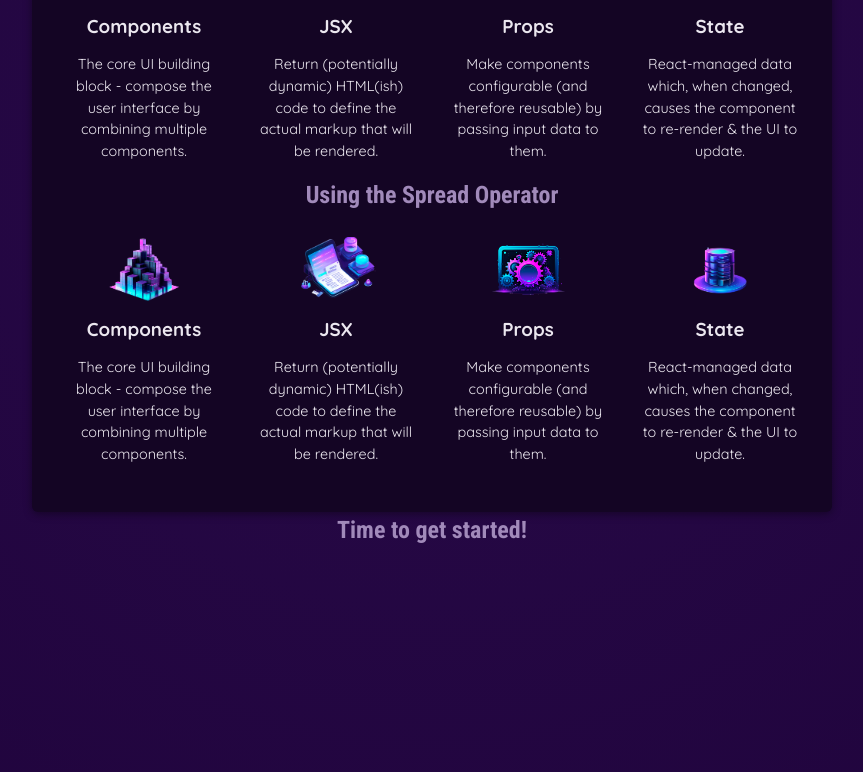
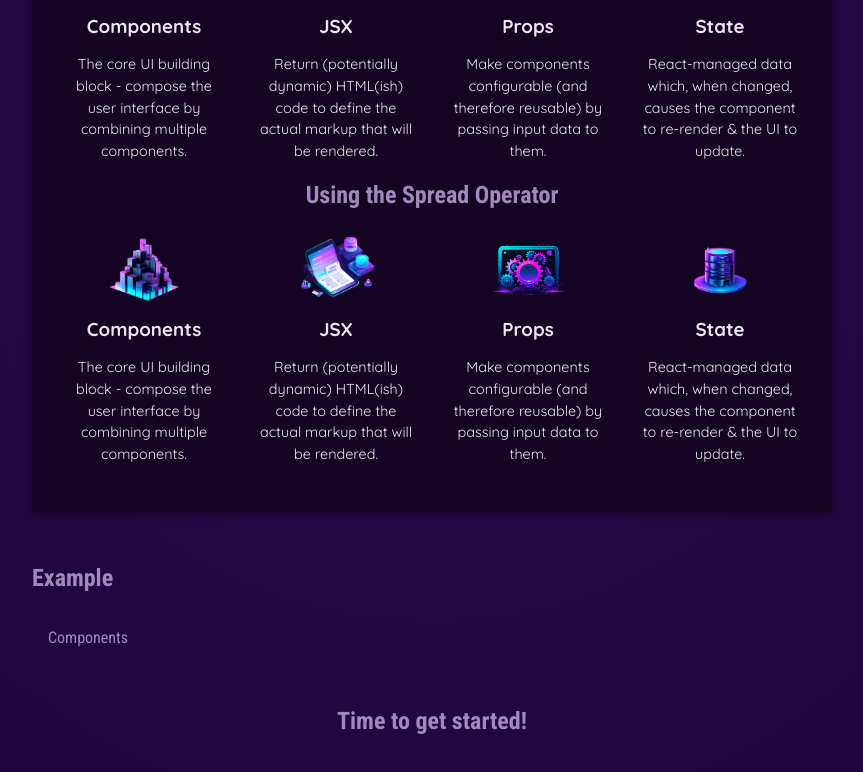
Before and after one commit to LevDoesCode/practice-react, a React (Vite) app in the folder 01-learning/02-path2/05-react-essentials/: page / in a window 1280 px wide. Shown: the part 490-1262 px from the top of the page, without its empty margins (208-1071 px from the left). Built offline with nearby package versions, Linux system fonts and the light colour scheme.

Commit message:
Added TabButton component

```diff
--- a/01-learning/02-path2/05-react-essentials/src/App.jsx
+++ b/01-learning/02-path2/05-react-essentials/src/App.jsx
@@ -2,6 +2,7 @@ import { CORE_CONCEPTS as coreData } from "./data";
 import Header from "./components/Header/Header";
 import CoreConcept from "./components/CoreConcept";
 import CoreConceptv2 from "./components/CoreConceptv2";
+import TabButton from "./components/TabButton";
 
 function App() {
     return (
@@ -40,6 +41,12 @@ function App() {
                         <CoreConceptv2 {...coreData[3]} />
                     </ul>
                 </section>
+                <section id="examples">
+                    <h2>Example</h2>
+                    <menu>
+                        <TabButton>Components</TabButton>
+                    </menu>
+                </section>
                 <h2>Time to get started!</h2>
             </main>
         </div>
--- /dev/null
+++ b/01-learning/02-path2/05-react-essentials/src/components/TabButton.jsx
@@ -0,0 +1,7 @@
+export default function TabButton(props) {
+    return (
+        <li>
+            <button>{props.children}</button>
+        </li>
+    );
+}
```
